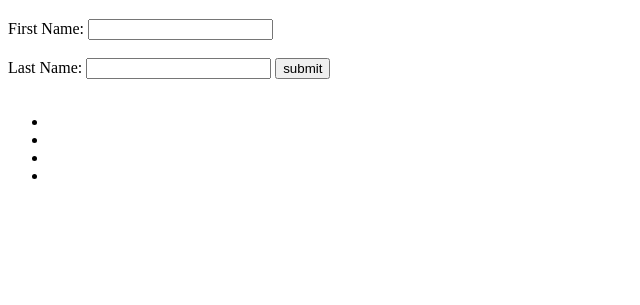
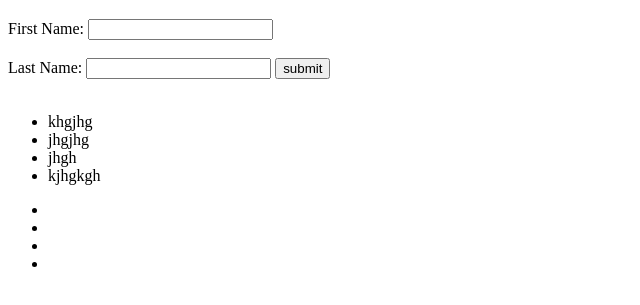
Before and after one commit to tannerheaps01/2fa-test, a plain HTML site: page index.html in a window 1280 px wide. Shown: the part 61-366 px from the top of the page, without its empty margins (0-640 px from the left). Drawn offline with Linux system fonts and the light colour scheme.

Commit message:
Update index.html

```diff
--- a/index.html
+++ b/index.html
@@ -12,6 +12,16 @@
 		Last Name: <input type="text" id="lastName" name="lastName"/>
 		<input type ='submit' value='submit'/><BR><BR>
 	</form>
+<section>
+		<ul>
+			<li>khgjhg</li>
+			<li>jhgjhg</li>
+			<li>jhgh</li>
+			<li>kjhgkgh</li>
+		</ul>
+		</section>
+
+
 
 	<footer>
 		<ul>
```
